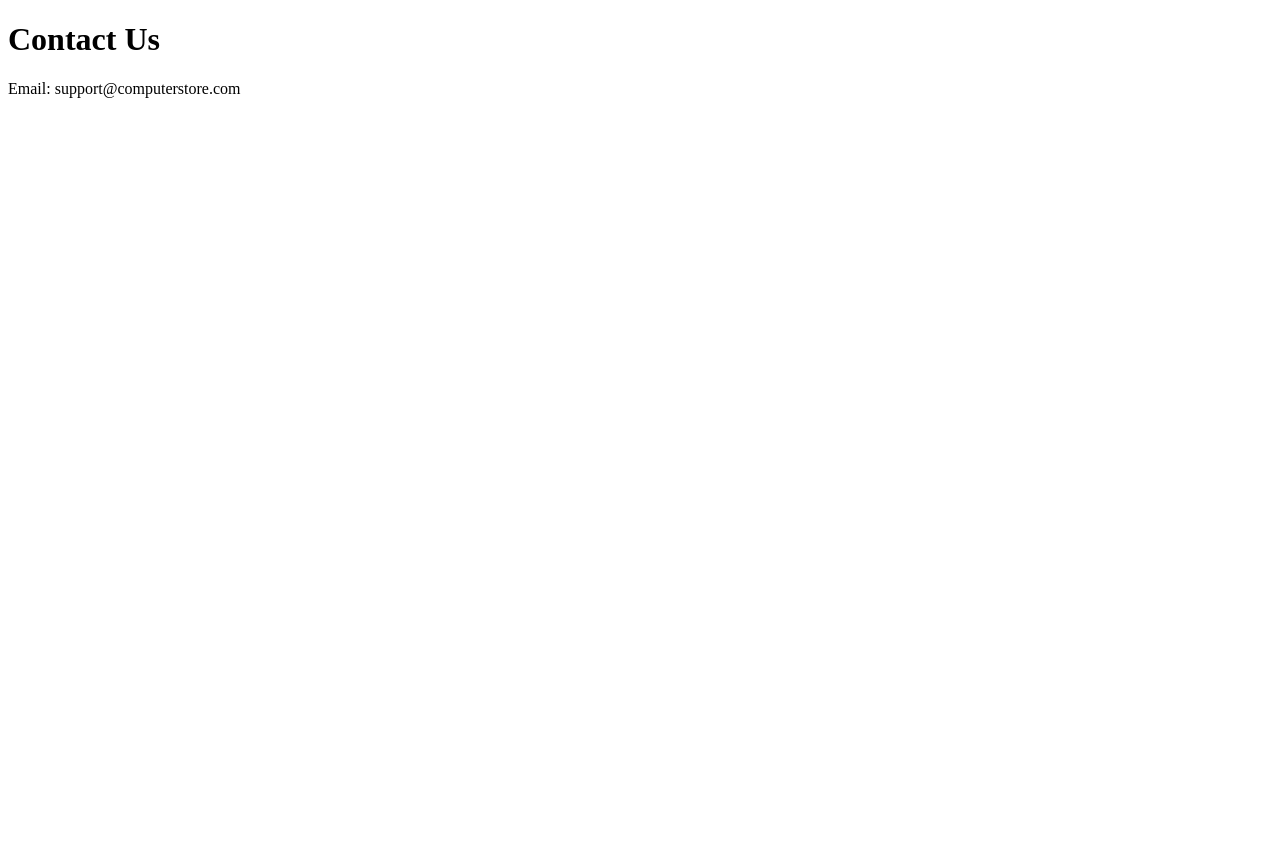
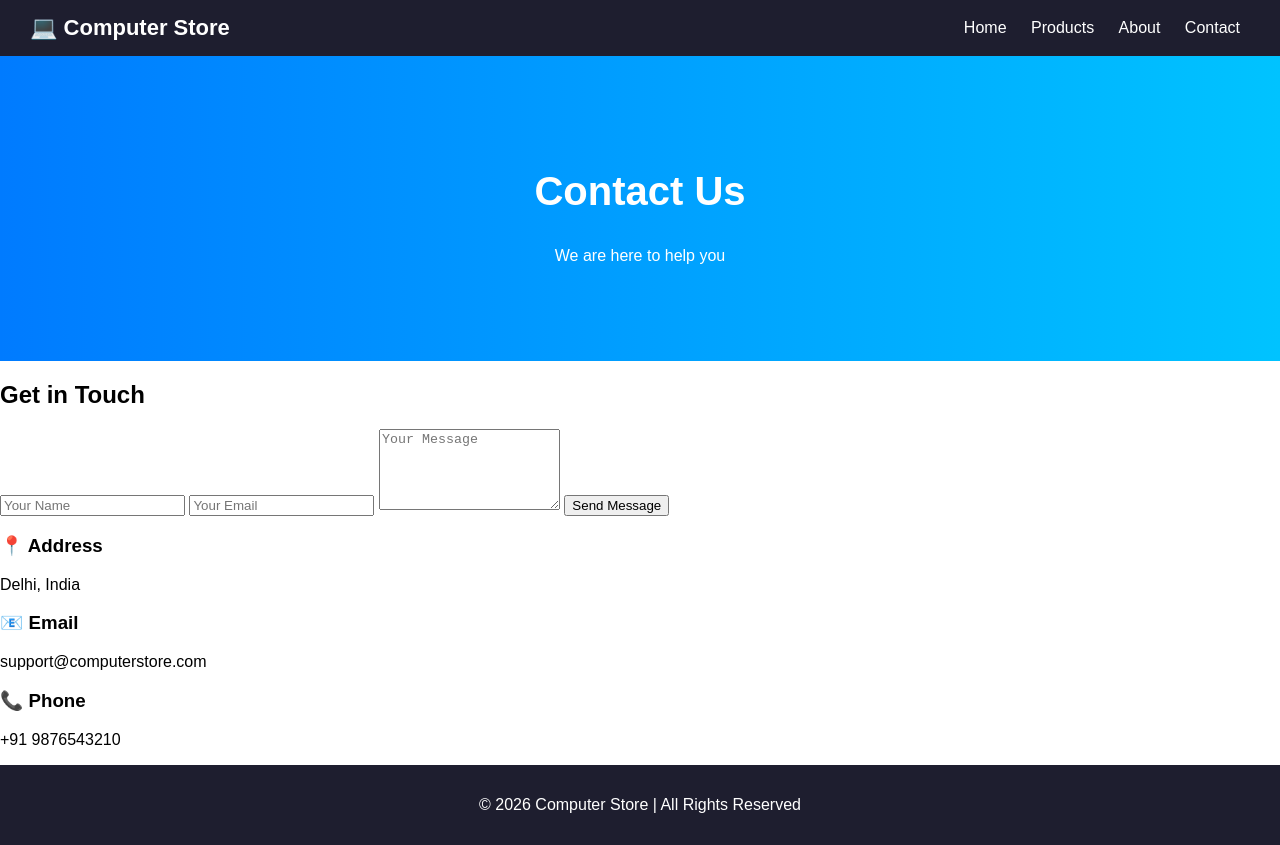
Before and after one commit to vikasrajput0112/computer-store-app, a plain HTML site: page frontend/contact.html in a window 1280 px wide. Before the commit the page ends 800 px from the top, so only its background shows below. Drawn offline with Linux system fonts and the light colour scheme.

Commit message:
Update contact.html

```diff
--- a/frontend/contact.html
+++ b/frontend/contact.html
@@ -1,12 +1,62 @@
 <!DOCTYPE html>
 <html>
 <head>
-    <title>Contact</title>
+    <title>Contact - Computer Store</title>
+    <link rel="stylesheet" href="style.css">
 </head>
 <body>
 
-<h1>Contact Us</h1>
-<p>Email: support@computerstore.com</p>
+<!-- HEADER -->
+<header>
+    <div class="logo">💻 Computer Store</div>
+    <nav>
+        <a href="index.html">Home</a>
+        <a href="products.html">Products</a>
+        <a href="about.html">About</a>
+        <a href="contact.html">Contact</a>
+    </nav>
+</header>
+
+<!-- HERO -->
+<section class="hero">
+    <h1>Contact Us</h1>
+    <p>We are here to help you</p>
+</section>
+
+<!-- CONTACT FORM -->
+<section class="contact">
+    <h2>Get in Touch</h2>
+
+    <form>
+        <input type="text" placeholder="Your Name" required>
+        <input type="email" placeholder="Your Email" required>
+        <textarea placeholder="Your Message" rows="5" required></textarea>
+        <button type="submit">Send Message</button>
+    </form>
+</section>
+
+<!-- CONTACT DETAILS -->
+<section class="contact-details">
+    <div class="detail-box">
+        <h3>📍 Address</h3>
+        <p>Delhi, India</p>
+    </div>
+
+    <div class="detail-box">
+        <h3>📧 Email</h3>
+        <p>support@computerstore.com</p>
+    </div>
+
+    <div class="detail-box">
+        <h3>📞 Phone</h3>
+        <p>+91 9876543210</p>
+    </div>
+</section>
+
+<!-- FOOTER -->
+<footer>
+    <p>© 2026 Computer Store | All Rights Reserved</p>
+</footer>
 
 </body>
 </html>
```
